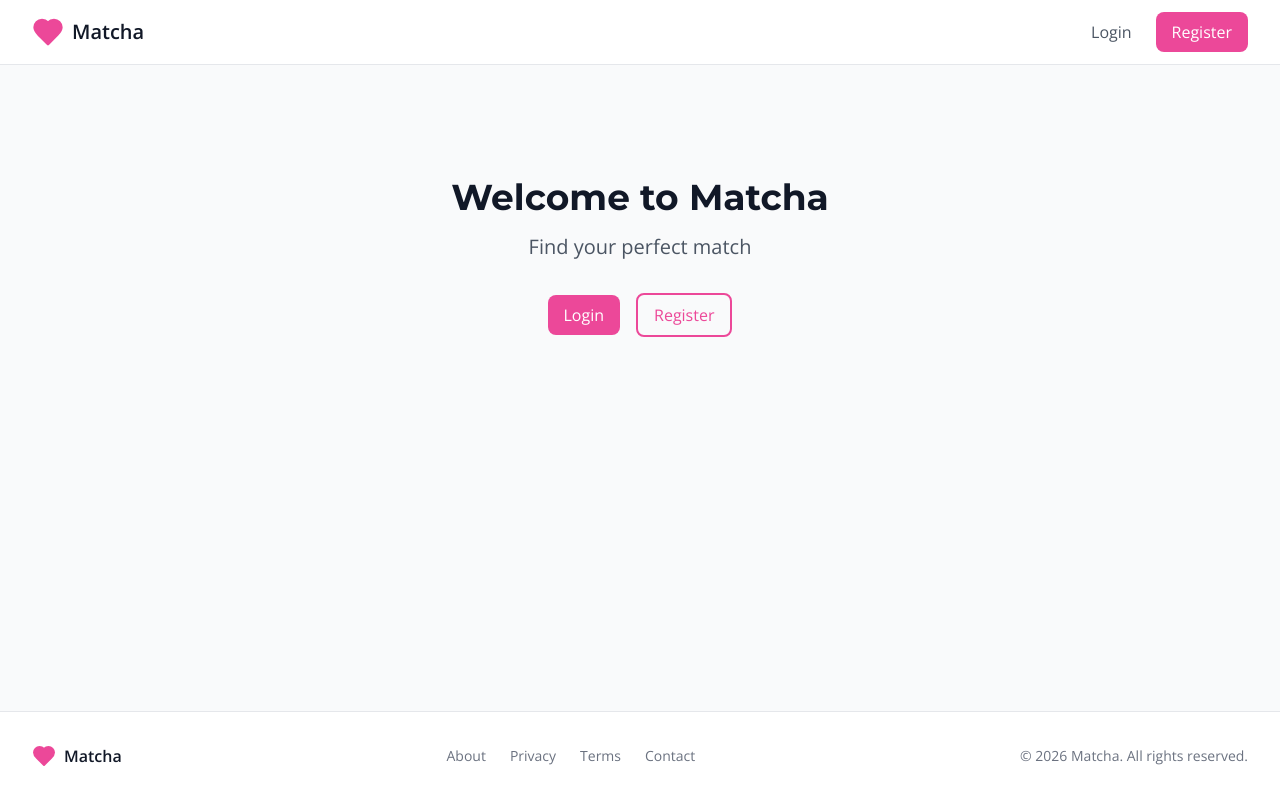
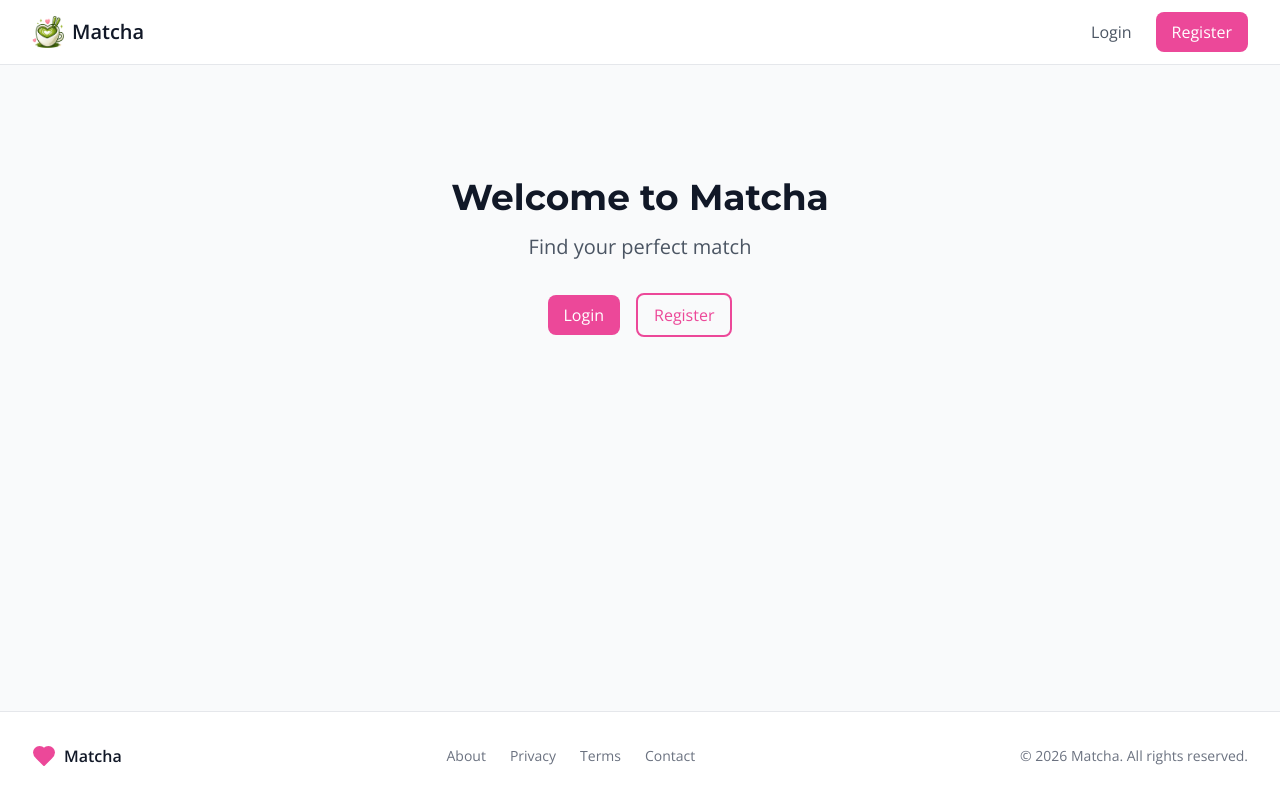
Before and after one commit to jecointr/matcha, a React (Vite) app in the folder frontend/: page / in a window 1280 px wide. Built offline with nearby package versions, Linux system fonts and the light colour scheme; no server answers.

Commit message:
refactor(ui): replace header icon with logo image

```diff
--- a/frontend/src/App.jsx
+++ b/frontend/src/App.jsx
@@ -64,7 +64,11 @@ const Header = () => {
         <div className="flex justify-between items-center h-16">
           {/* Logo */}
           <Link to={isAuthenticated ? '/browse' : '/'} className="flex items-center space-x-2">
-            <Heart className="h-8 w-8 text-primary-500" fill="currentColor" />
+            <img
+              src="/logo.png"
+              alt="Logo Matcha"
+              className="h-8 w-8"
+            />
             <span className="text-xl font-bold text-gray-900">Matcha</span>
           </Link>
 
```
Also changed, not shown: frontend/public/logo.png (added).
